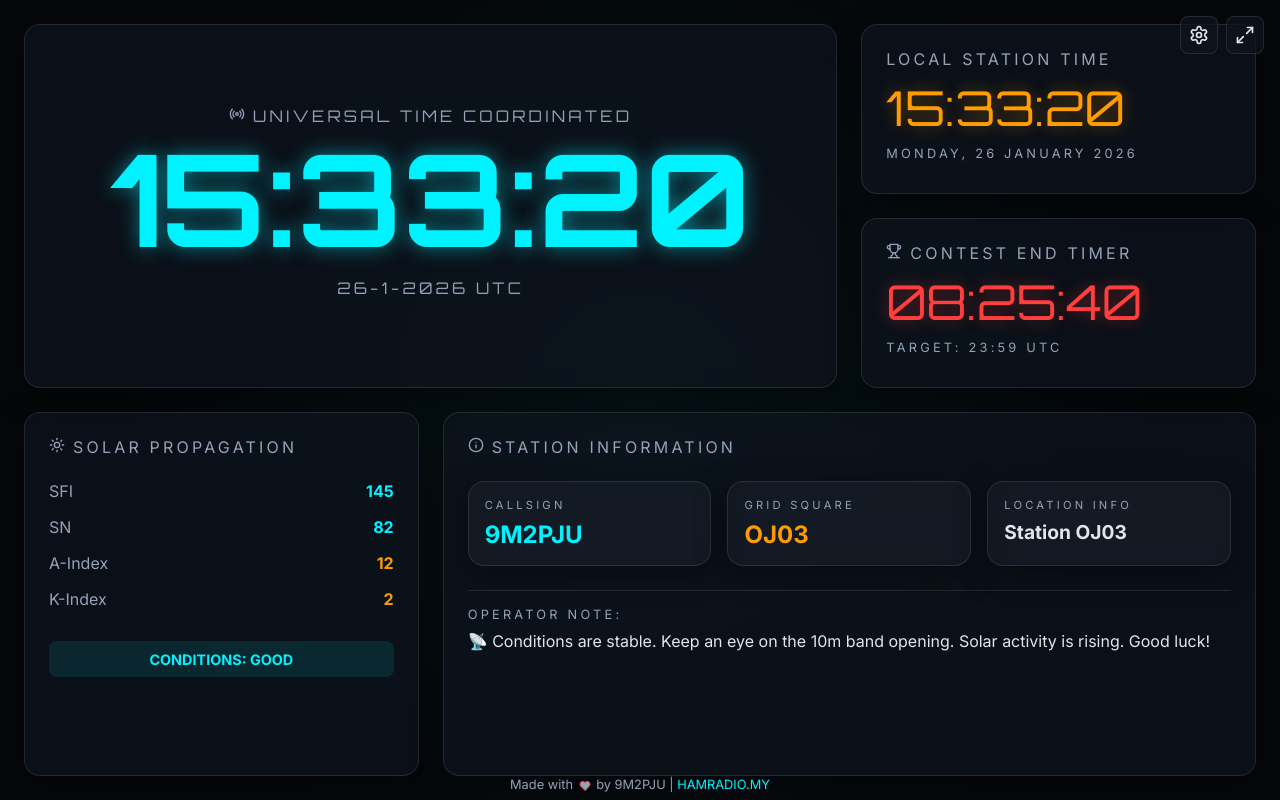
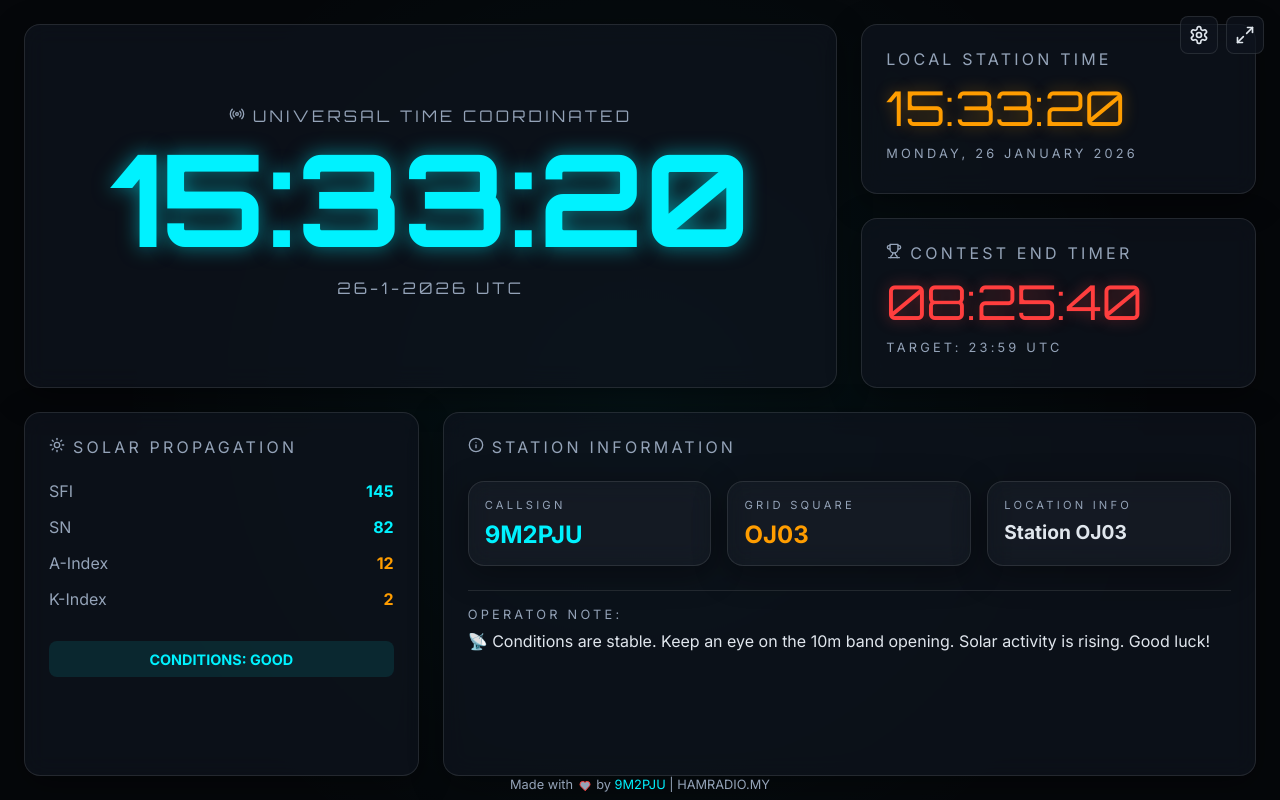
Before and after one commit to 9M2PJU/9M2PJU-Amateur-Radio-Contesting-Clock, a React (Vite) app: page / in a window 1280 px wide. Built offline with nearby package versions, Linux system fonts and the light colour scheme.

Commit message:
Update footer links

```diff
--- a/src/App.jsx
+++ b/src/App.jsx
@@ -222,7 +222,7 @@ const App = () => {
 
             {/* FOOTER */}
             <footer className="footer">
-                Made with <Heart size={12} fill="currentColor" color="#ff3e3e" style={{ verticalAlign: 'middle', margin: '0 2px' }} /> by 9M2PJU | <a href="https://hamradio.my" target="_blank" rel="noopener noreferrer">HAMRADIO.MY</a>
+                Made with <Heart size={12} fill="currentColor" color="#ff3e3e" style={{ verticalAlign: 'middle', margin: '0 2px' }} /> by <a href="https://hamradio.my" target="_blank" rel="noopener noreferrer">9M2PJU</a> | HAMRADIO.MY
             </footer>
         </div>
     );
```
Also changed, not shown: 2 other files (tests, documents, lock files or other folders).
